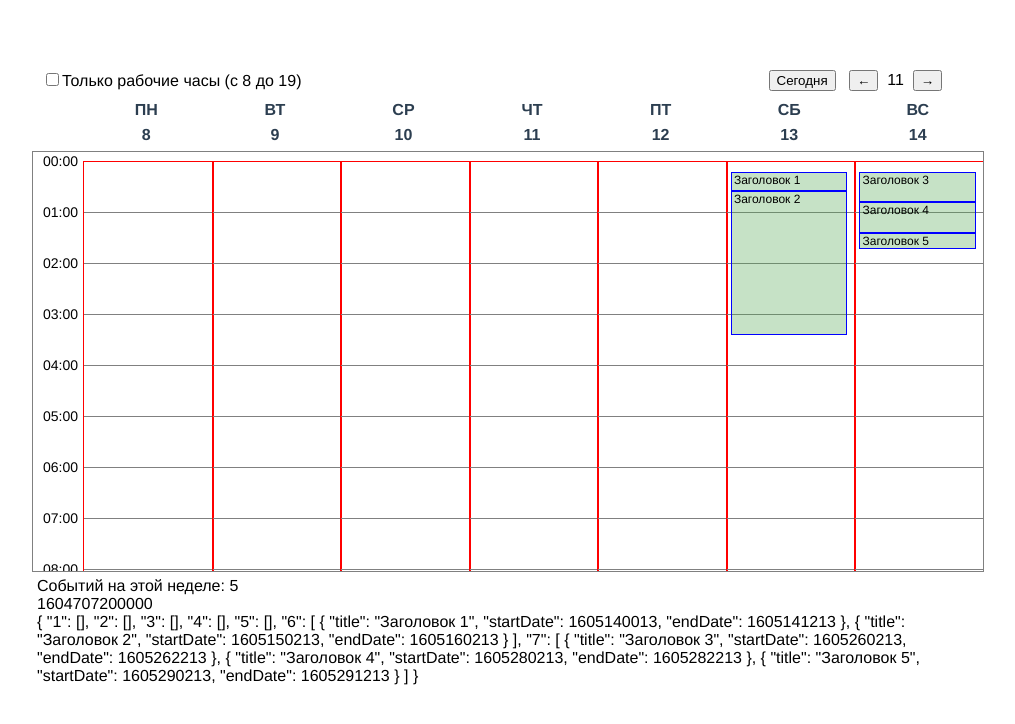
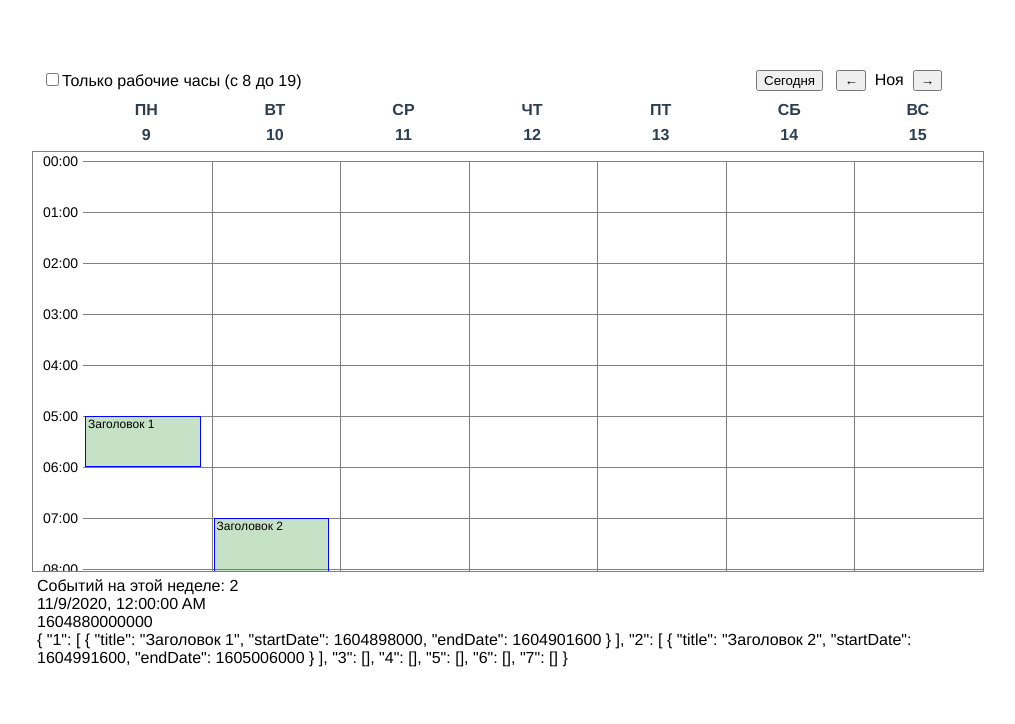
Before and after one commit to makkoveevs/mymapa-test, a Vue app: page / in a window 1280 px wide. Shown: the top 724 px of the page, without its empty margins (158-1173 px from the left). Built offline with nearby package versions, Linux system fonts and the light colour scheme.

Commit message:
Динамическая привязка времени события к сетке календаря

```diff
--- a/src/common/DateUtils.js
+++ b/src/common/DateUtils.js
@@ -1,10 +1,16 @@
 const getMondayTS = () => {
   const today = new Date();
   const dayDate = today.getDate();
+  const dayNum = today.getDay();
+  // console.log('dayNum', dayNum);
+  // console.log('dayDate', dayDate);
   const month = today.getMonth();
+  // console.log('monthDate', month);
   const year = today.getFullYear();
-  return new Date(year, month, Math.floor(dayDate / 7) * 7);
+  return new Date(year, month, dayDate - dayNum + 1);
 };
+
+const monthsNames = ['Янв', 'Фев', 'Мар', 'Апр', 'Май', 'Июн', 'Июл', 'Авг', 'Сен', 'Окт', 'Ноя', 'Дек'];
 
 const createDefaultHoursList = Array.from({ length: 24 }, (x, i) => i);
 
@@ -28,4 +34,5 @@ export default {
   getDaysOfWeekDefaultsWeek,
   dayTSPeriod,
   hourTSPeriod,
+  monthsNames,
 };
--- a/src/components/Calendar/EventComponent.vue
+++ b/src/components/Calendar/EventComponent.vue
@@ -1,7 +1,5 @@
 <template>
-  <div class="event-component-root" :style="`height:${eventsComponentHeight}px;`">
-    {{ eventdata.title }}
-  </div>
+  <div class="event-component-root" :style="`height:${eventsComponentHeight}px;`">{{ eventdata.title }}</div>
 </template>
 
 <script>
@@ -9,7 +7,7 @@ import DateUtils from '@/common/DateUtils';
 
 export default {
   name: 'EventComponent',
-  props: ['only_work_hours', 'eventdata'],
+  props: ['eventdata'],
   computed: {
     eventsComponentHeight() {
       const hour_item_height = 51;
@@ -27,7 +25,7 @@ export default {
   position: relative;
   width: 90%;
   border: 1px solid blue;
-  top: 10px;
+  box-sizing: border-box;
   font-size: 12px;
   background-color: hsla(120, 34%, 49%, 0.329);
   padding-left: 2px;
--- a/src/components/Calendar/index.vue
+++ b/src/components/Calendar/index.vue
@@ -8,7 +8,7 @@
       <div>
         <button type="button" @click="setToday">Сегодня</button>&nbsp;&nbsp;
         <button type="button" @click="decrementWeek">&#8592;</button>
-        &nbsp;{{ currentMonth }}&nbsp;
+        &nbsp;{{ monthsNames[currentMonth] }}&nbsp;
         <button type="button" @click="incrementWeek">&#8594;</button>
       </div>
     </div>
@@ -27,16 +27,18 @@
         </div>
         <div class="events_container" :style="`height:${eventsContainerHeight}px;`">
           <event-component
-            v-for="(evts, i) in eventsByDays[day_item.number]"
+            class="event_item"
+            v-for="(evt, i) in eventsByDays[day_item.number]"
             :key="i"
-            :only_work_hours="true"
-            :eventdata="evts"
+            :eventdata="evt"
+            :style="`top:${getEventTopPosition(evt.startDate, day_item.number)}px;`"
           />
         </div>
       </div>
     </div>
     <div class="footer_section">
       <div>Событий на этой неделе: {{ eventsOnSelectedWeek.length }}</div>
+      <div>{{ monday.toLocaleString() }}</div>
       <div>{{ monday / 1 }}</div>
       <div>{{ eventsByDays }}</div>
     </div>
@@ -52,10 +54,9 @@ export default {
   name: 'Calendar',
   components: { EventComponent },
   data() {
-    this.days_of_week_default = DateUtils.getDaysOfWeekDefaultsWeek;
-    this.default_hours = DateUtils.createDefaultHoursList;
     this.work_hours = { start: 8, end: 19 };
-    this.weekTSPeriod = DateUtils.weekTSPeriod;
+    this.monthsNames = DateUtils.monthsNames;
+    this.hour_item_height = 51;
 
     return {
       only_work_hours: false,
@@ -70,58 +71,77 @@ export default {
       this.monday = DateUtils.getMondayTS();
     },
     incrementWeek() {
-      this.monday = new Date(this.monday / 1 + this.weekTSPeriod);
+      this.monday = new Date(this.monday / 1 + DateUtils.weekTSPeriod);
     },
     decrementWeek() {
-      this.monday = new Date(this.monday / 1 - this.weekTSPeriod);
+      this.monday = new Date(this.monday / 1 - DateUtils.weekTSPeriod);
     },
     addDayCalculate(num) {
-      return new Date(this.monday / 1 + DateUtils.dayTSPeriod * num).getDate();
+      return new Date(this.monday / 1 + (DateUtils.dayTSPeriod * num - 1)).getDate();
     },
     initEventsByDay() {
       this.eventsByDays = {};
-      this.days_of_week_default.forEach((d) => this.$set(this.eventsByDays, d.number, []));
+      DateUtils.getDaysOfWeekDefaultsWeek.forEach((d) => this.$set(this.eventsByDays, d.number, []));
     },
     createStructure() {
       this.initEventsByDay();
 
       this.eventsOnSelectedWeek.forEach((e) => {
         const calcValue = (e.startDate * 1000 - this.monday) / DateUtils.dayTSPeriod;
-        console.log(e.title, calcValue);
         const dayNum = Math.ceil(calcValue);
         this.eventsByDays[dayNum].push(e);
       });
     },
+    getEventTopPosition(startDate, dayNum) {
+      const startOfDayCoef = this.only_work_hours ? 60 * 60 * this.work_hours.start : 0;
+      const endOfDayCoef = this.only_work_hours ? 60 * 60 * this.work_hours.start : 0;
+      const ts0 = startDate;
+      const ts1 = startOfDayCoef + (DateUtils.dayTSPeriod * (dayNum - 1) + this.monday / 1) / 1000;
+      const ts2 = (DateUtils.dayTSPeriod * dayNum + this.monday / 1) / 1000 - endOfDayCoef;
+      const px1 = 0;
+      const px2 = this.eventsContainerHeight;
+      const px0 = (px1 * (ts2 - ts1) + px2 * (ts0 - ts1)) / (ts2 - ts1);
+      return px0;
+    },
+    // convertEventTopPositionToTS(startDate, dayNum) {
+    //   const startOfDayCoef = this.only_work_hours ? 60 * 60 * this.work_hours.start : 0;
+    //   const endOfDayCoef = this.only_work_hours ? 60 * 60 * this.work_hours.start : 0;
+    //   const ts0 = startDate;
+    //   const ts1 = startOfDayCoef + (DateUtils.dayTSPeriod * (dayNum - 1) + this.monday / 1) / 1000;
+    //   const ts2 = (DateUtils.dayTSPeriod * dayNum + this.monday / 1) / 1000 - endOfDayCoef;
+    //   const px1 = 0;
+    //   const px2 = this.eventsContainerHeight;
+    //   const px0 = (px1 * (ts2 - ts1) + px2 * (ts0 - ts1)) / (ts2 - ts1);
+    //   return px0;
+    // },
   },
   watch: {
-    monday(v) {
-      console.log('change_monday', v);
+    monday() {
       this.createStructure();
     },
   },
   computed: {
     days_of_week() {
-      return this.days_of_week_default;
+      return DateUtils.getDaysOfWeekDefaultsWeek;
     },
     displayed_hours() {
       return this.only_work_hours
-        ? this.default_hours.filter((e) => e >= this.work_hours.start && e <= this.work_hours.end)
-        : this.default_hours;
+        ? DateUtils.createDefaultHoursList.filter((e) => e >= this.work_hours.start && e <= this.work_hours.end)
+        : DateUtils.createDefaultHoursList;
     },
     currentMonth() {
       // TODO: баг - результат на 1 меньше, когда 1 число месяца это понедельник
-      return this.monday.getMonth() + 1;
+      return this.monday.getMonth();
     },
     nextModnayTS() {
-      return new Date(this.monday / 1 + this.weekTSPeriod) / 1000;
+      return new Date(this.monday / 1 + DateUtils.weekTSPeriod) / 1000;
     },
     eventsOnSelectedWeek() {
       return this.data.filter((e) => e.startDate > this.monday / 1000 && e.endDate < this.nextModnayTS);
     },
     eventsContainerHeight() {
-      const hour_item_height = 51;
-      if (this.only_work_hours) return hour_item_height * (this.work_hours.end - this.work_hours.start + 1);
-      return hour_item_height * 24;
+      if (this.only_work_hours) return this.hour_item_height * (this.work_hours.end - this.work_hours.start + 1);
+      return this.hour_item_height * 24;
     },
   },
   created() {
@@ -189,15 +209,6 @@ export default {
   display: none;
 }
 
-.events_container {
-  position: absolute;
-  top: 0;
-  left: 0;
-  width: calc(100% - 4px);
-  border: 1px solid red;
-  padding-left: 4px;
-}
-
 .hour_item {
   position: relative;
   width: 100%;
@@ -217,6 +228,19 @@ export default {
   top: -9px;
   font-size: 14px;
 }
+
+.events_container {
+  position: absolute;
+  top: 0px;
+  left: 0px;
+  width: 100%;
+  box-sizing: content-box;
+}
+.event_item {
+  position: absolute;
+  left: 2px;
+}
+
 .footer_section {
   position: relative;
   width: 100%;
--- a/src/mock/calendar_events.js
+++ b/src/mock/calendar_events.js
@@ -1,12 +1,6 @@
 export default [
-  { title: 'Заголовок 1', startDate: 1605140013, endDate: 1605141213 },
-  { title: 'Заголовок 2', startDate: 1605150213, endDate: 1605160213 },
-  { title: 'Заголовок 3', startDate: 1605260213, endDate: 1605262213 },
-  { title: 'Заголовок 4', startDate: 1605280213, endDate: 1605282213 },
-  { title: 'Заголовок 5', startDate: 1605290213, endDate: 1605291213 },
-  { title: 'Заголовок 6', startDate: 1605351613, endDate: 1605354613 },
-  { title: 'Заголовок 7', startDate: 1605474000, endDate: 1605475000 },
-  { title: 'Заголовок 8', startDate: 1605476000, endDate: 1605477000 },
+  { title: 'Заголовок 1', startDate: 1604898000, endDate: 1604901600 },
+  { title: 'Заголовок 2', startDate: 1604991600, endDate: 1605006000 },
 ];
 // export default [
 //   { title: 'Заголовок 1', startDate: 1585699200, endDate: 1585702800 },
```
